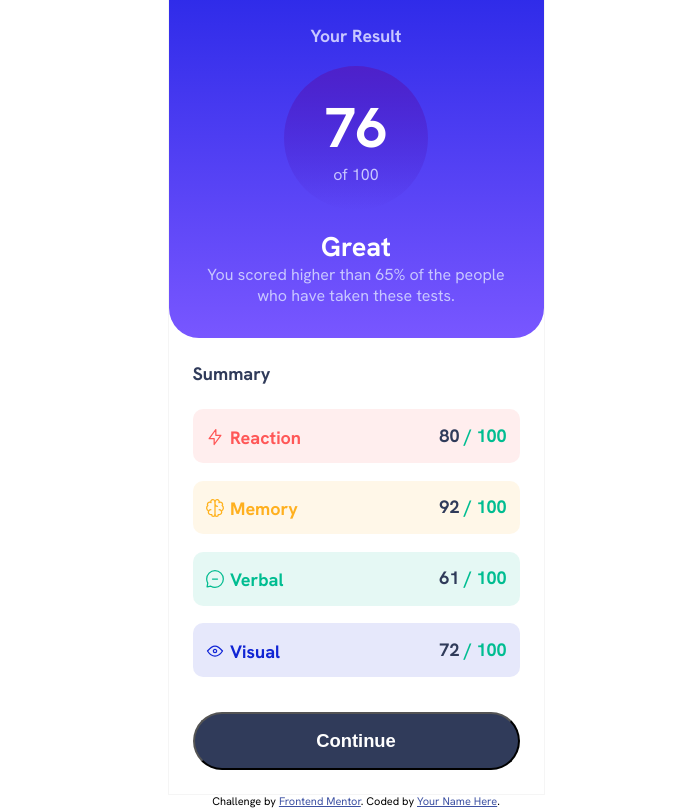
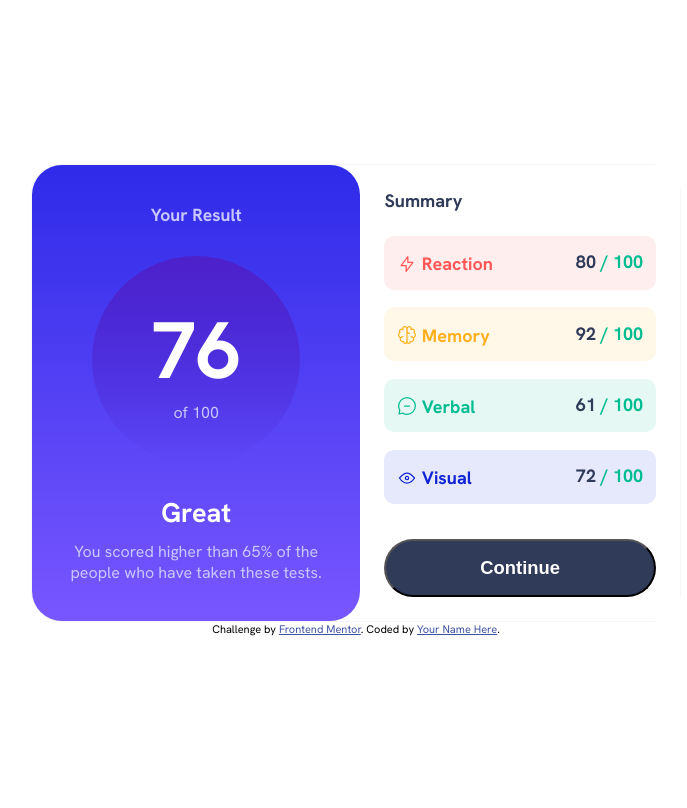
Before and after one commit to Airme1/result-summary-component, a plain HTML site: page index.html in a window 1280 px wide. Shown: the whole page, without its empty margins (284-971 px from the left). Drawn offline with Linux system fonts and the light colour scheme.

Commit message:
responsive card: adjusting min/max-width

```diff
--- a/index.html
+++ b/index.html
@@ -61,9 +61,12 @@
 
       .container{
         max-width: 375px;
-        outline: 1px solid whitesmoke;
+        border: 1px solid whitesmoke;
+        display: flex;
+        flex-direction: column;
       }
 
+      /* RESULT CARD */
       .result{
         background-image: linear-gradient(var(--Light-royal-blue), var(--Light-slate-blue));
         border-radius: 0 0 30px 30px;
@@ -100,6 +103,8 @@
         font-size: 3.5rem;
         font-weight: 700;
       }
+
+      /* SUMMARY CARD */
       .summary{
         background: #fff;
         padding: 1.5rem;
@@ -161,6 +166,40 @@
         color: var(--Green-teal)
       }
 
+      @media (min-width: 550px) {
+        .container{
+          flex-direction: row;
+          max-width: 650px;
+          min-width: 455px;
+          /* outline: 1px solid red; */
+          border-radius: 30px ;
+        }
+
+        .result{
+          display: flex;
+          flex-direction: column;
+          justify-content: space-around;
+        }
+
+        .score{
+          width: 13rem;
+          height: 13rem;
+        }
+
+        .total{
+          font-size: 5rem;
+        }
+
+        .summary{
+          width: 100%;
+        }
+
+        .result{
+          border-radius: 30px;
+          width: 100%;
+        }
+      }
+
       .attribution {
         font-size: 11px;
         text-align: center;
```
